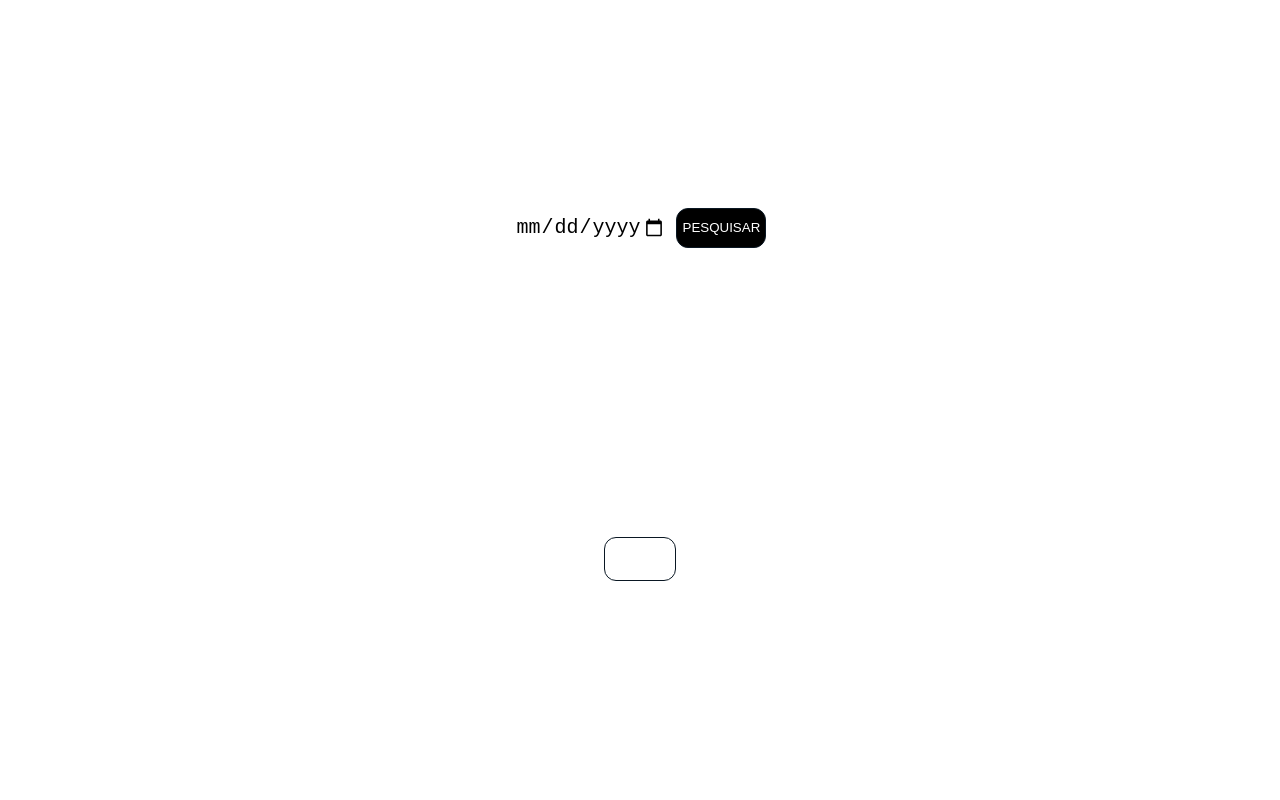
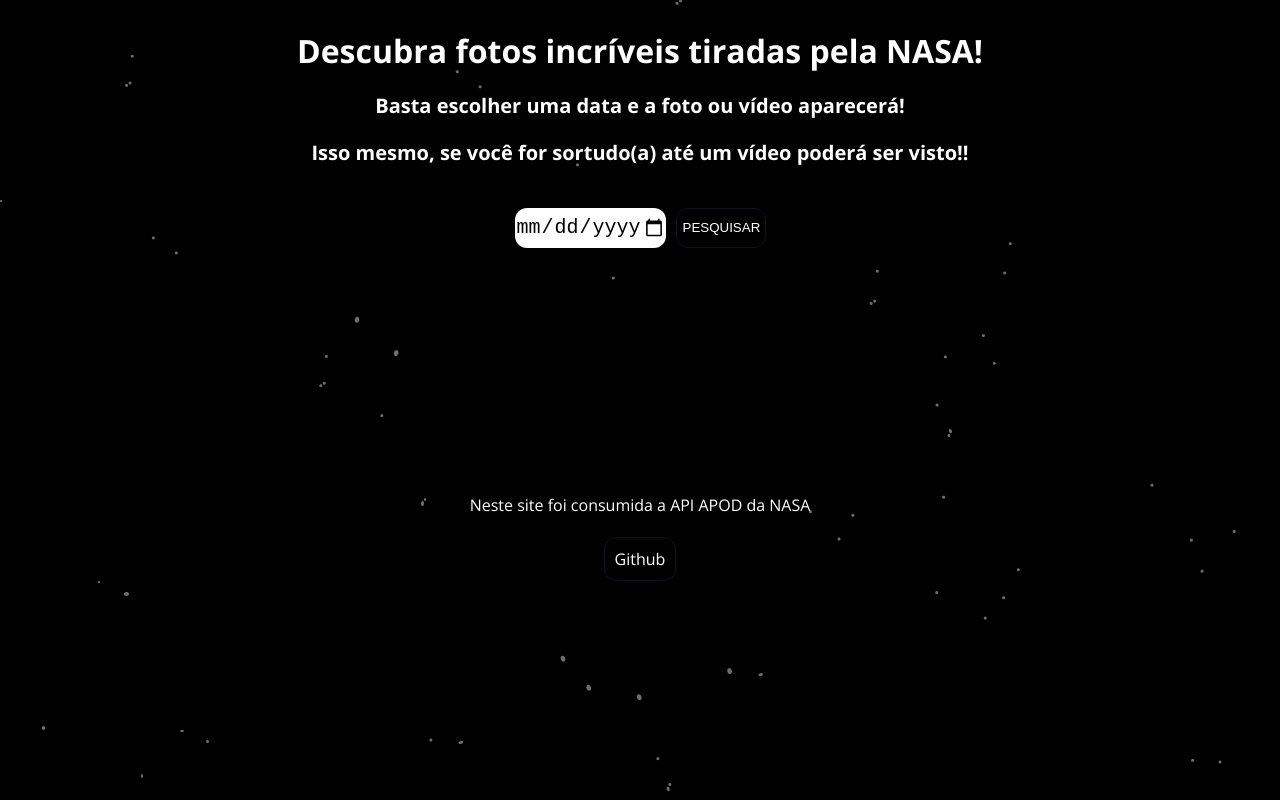
Before and after one commit to anacrln/APOD-NASA, a plain HTML site: page index.html in a window 1280 px wide. Drawn offline with nearby package versions, Linux system fonts and the light colour scheme.

Commit message:
Corrigindo background que não estava aparecendo

```diff
--- a/css/apod.css
+++ b/css/apod.css
@@ -1,5 +1,5 @@
 body {
-  background-image: url(./img/background.png);
+  background-image: url(../img/background.png);
   font-family: 'Open Sans', sans-serif;
   color: white;
 }
```
